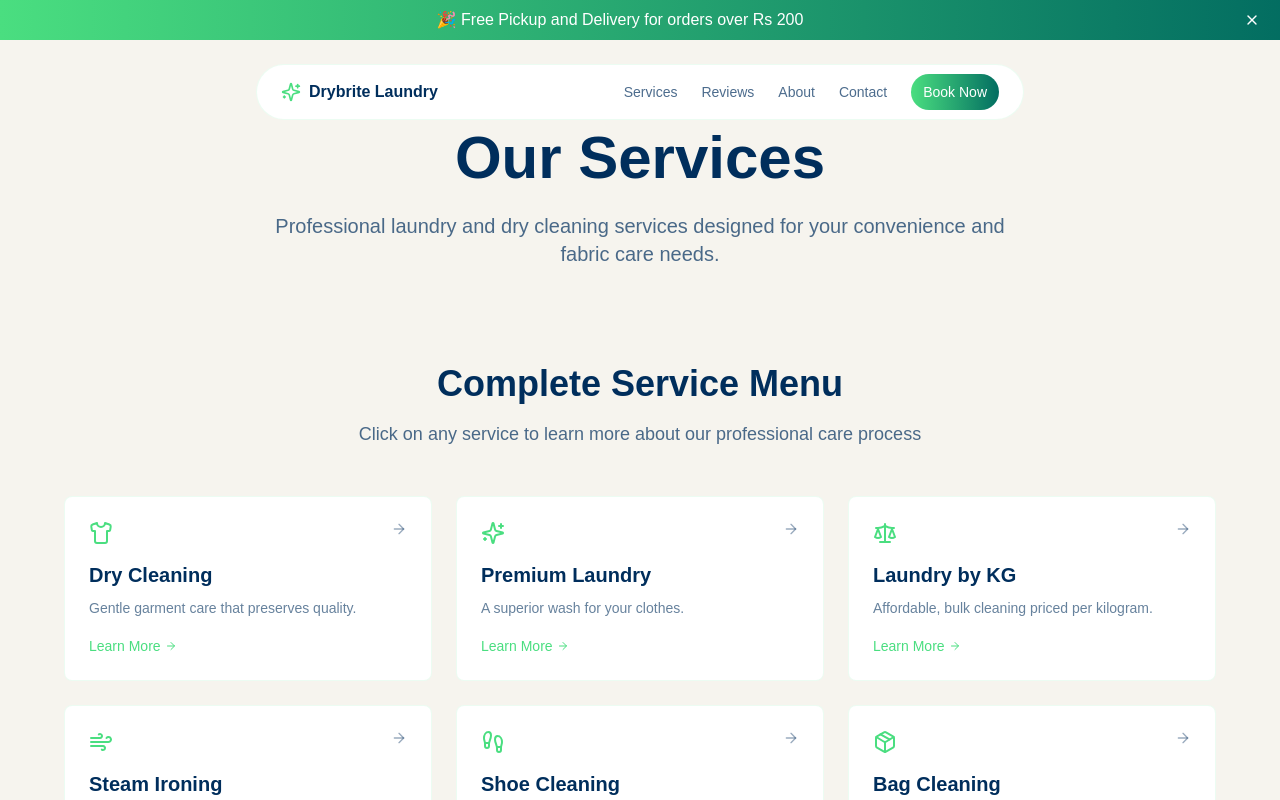
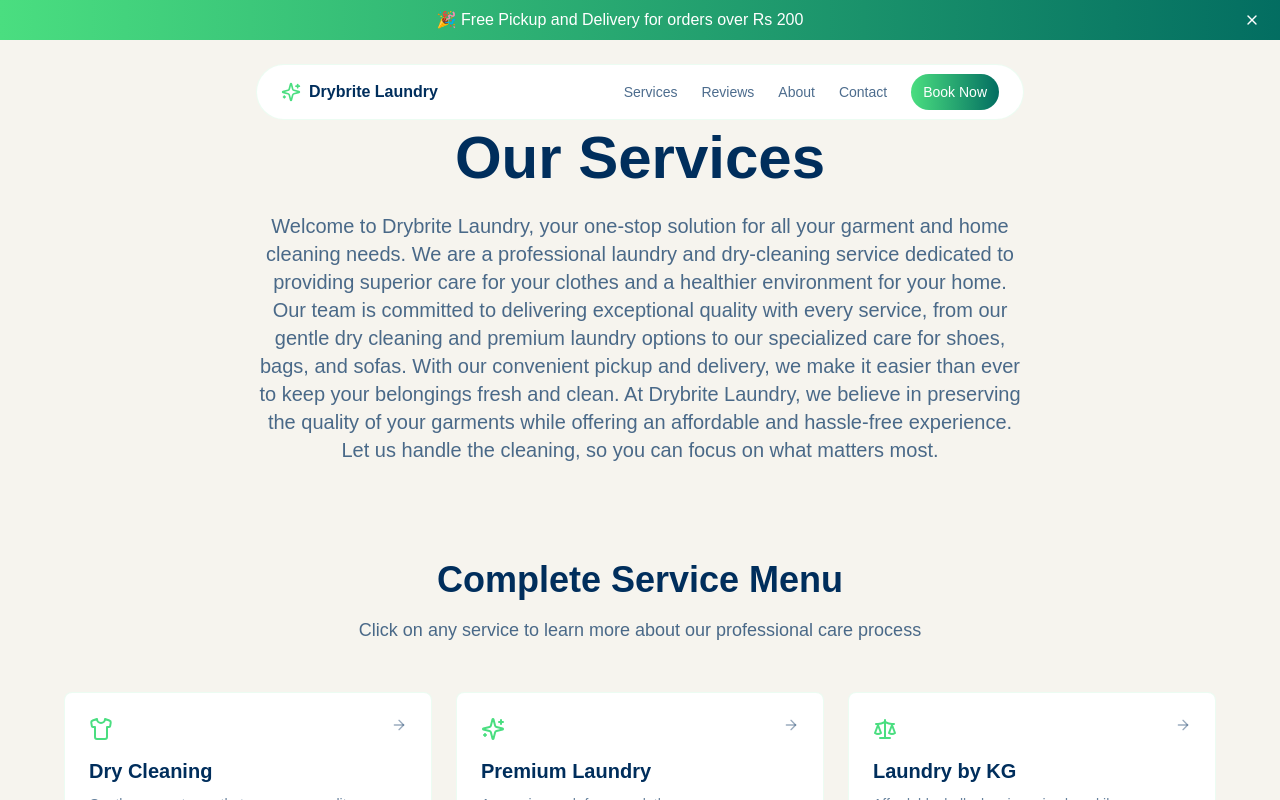
Before and after one commit to drybrite7-Laundry/DrybriteLaundry-temp, a React (Vite) app: page /services in a window 1280 px wide. Shown: the top 800 px of the page. Built offline with nearby package versions, Linux system fonts and the light colour scheme; a web font is replaced by a local one.

Commit message:
Visual edit in Lovable

```diff
--- a/src/pages/Services.tsx
+++ b/src/pages/Services.tsx
@@ -2,10 +2,8 @@ import Navigation from "@/components/Navigation";
 import Footer from "@/components/Footer";
 import { FeaturesSection } from "@/components/features/FeaturesSection";
 import ServicesList from "@/components/ServicesList";
-
 const Services = () => {
-  return (
-    <div className="min-h-screen bg-background text-foreground">
+  return <div className="min-h-screen bg-background text-foreground">
       <Navigation />
 
       {/* Header */}
@@ -13,9 +11,14 @@ const Services = () => {
         <h1 className="text-4xl md:text-6xl font-bold mb-6 text-foreground">
           Our Services
         </h1>
-        <p className="text-lg md:text-xl text-foreground/70 max-w-3xl mx-auto">
-          Professional laundry and dry cleaning services designed for your convenience and fabric care needs.
-        </p>
+        <p className="text-lg md:text-xl text-foreground/70 max-w-3xl mx-auto">Welcome to Drybrite Laundry, your one-stop solution for all your garment and home cleaning needs. We are a professional laundry and dry-cleaning service dedicated to providing superior care for your clothes and a healthier environment for your home.
+
+
+
+
+Our team is committed to delivering exceptional quality with every service, from our gentle dry cleaning and premium laundry options to our specialized care for shoes, bags, and sofas. With our convenient pickup and delivery, we make it easier than ever to keep your belongings fresh and clean.
+
+At Drybrite Laundry, we believe in preserving the quality of your garments while offering an affordable and hassle-free experience. Let us handle the cleaning, so you can focus on what matters most.</p>
       </section>
 
       {/* Services List */}
@@ -28,8 +31,6 @@ const Services = () => {
 
       {/* Footer */}
       <Footer />
-    </div>
-  );
+    </div>;
 };
-
 export default Services;
```
